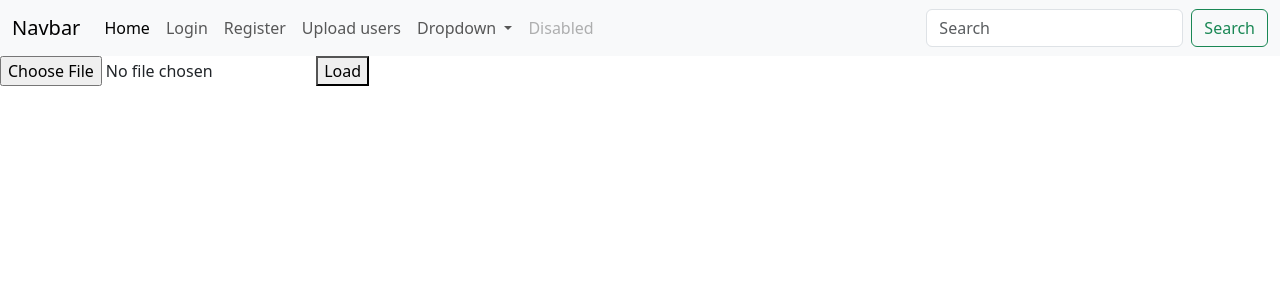
After one commit to songlei1979/simple_blog_24s2, a Django app: page /load_user_from_file/ in a window 1280 px wide. The commit adds this page. Shown: the top 300 px of the page. Run offline with Django 5.2, Linux system fonts and the light colour scheme.

Commit message:
created upload template

```diff
--- a/blog/urls.py
+++ b/blog/urls.py
@@ -1,7 +1,7 @@
 from django.urls import path
 
 from blog.views import HomeView, PostDetailView, PostCreateView, PostUpdateView, PostDeleteView, create_post, \
-    likes_or_not, ProfileView, create_profile, register_user
+    likes_or_not, ProfileView, create_profile, register_user, load_user_from_file
 
 urlpatterns = [
     path('', HomeView.as_view(), name='home'),
@@ -22,4 +22,5 @@ urlpatterns = [
     path('user_profile/<int:pk>/',ProfileView.as_view(), name='profile'),
     path('create_profile', create_profile, name='create_profile'),
     path('register/', register_user, name='register'),
+    path('load_user_from_file/', load_user_from_file, name='load_user_from_file'),
 ]
--- a/blog/views.py
+++ b/blog/views.py
@@ -1,3 +1,4 @@
+import pandas as pd
 from django.contrib.auth.models import User
 from django.shortcuts import render
 from django.urls import reverse_lazy, reverse
@@ -121,3 +122,35 @@ def register_user(request):
     else:
         return render(request, 'register.html',
                       {'error': 'Something went wrong'})
+
+
+def load_user_from_file(request):
+    if request.method == 'GET':
+        return render(request, 'load_user_from_file.html')
+    file = request.FILES.get('users_file')
+    if file:
+        excel_file = pd.read_excel(file)
+        data = pd.DataFrame(excel_file)
+        usernames = data['Username'].values.tolist()
+        first_names = data['First Name'].values.tolist()
+        last_names = data['Last Name'].values.tolist()
+        emails = data['Email'].values.tolist()
+        dobs = data['DoB'].values.tolist()
+        phones = data['Phone'].values.tolist()
+        addresses = data['Address'].values.tolist()
+        githubs = data['Github'].values.tolist()
+        for i in range(len(usernames)):
+            print("user", i)
+            username = usernames[i]
+            first_name = first_names[i]
+            last_name = last_names[i]
+            email = emails[i]
+            dob = dobs[i]
+            print(dob)
+            phone = phones[i]
+            address = addresses[i]
+            github = githubs[i]
+            print(username)
+            print(first_name)
+            print(dob)
+        return render(request, 'home.html')
--- a/templates/base.html
+++ b/templates/base.html
@@ -45,6 +45,9 @@
                         <a class="nav-link" href="{% url 'register' %}">Register</a>
                     </li>
                 {% endif %}
+                <li class="nav-item">
+                    <a class="nav-link" href="{% url 'load_user_from_file' %}">Upload users</a>
+                </li>
                 <li class="nav-item dropdown">
                     <a class="nav-link dropdown-toggle" href="#" role="button" data-bs-toggle="dropdown"
                        aria-expanded="false">
--- /dev/null
+++ b/templates/load_user_from_file.html
@@ -0,0 +1,13 @@
+{% extends 'base.html' %}
+{% block title %}
+    Load User From File
+{% endblock %}
+{% block content %}
+    <form method="post"
+        enctype="multipart/form-data"
+          action="{% url 'load_user_from_file' %}">
+        {% csrf_token %}
+        <input type="file" name="file">
+        <button type="submit">Load</button>
+    </form>
+{% endblock %}
```
